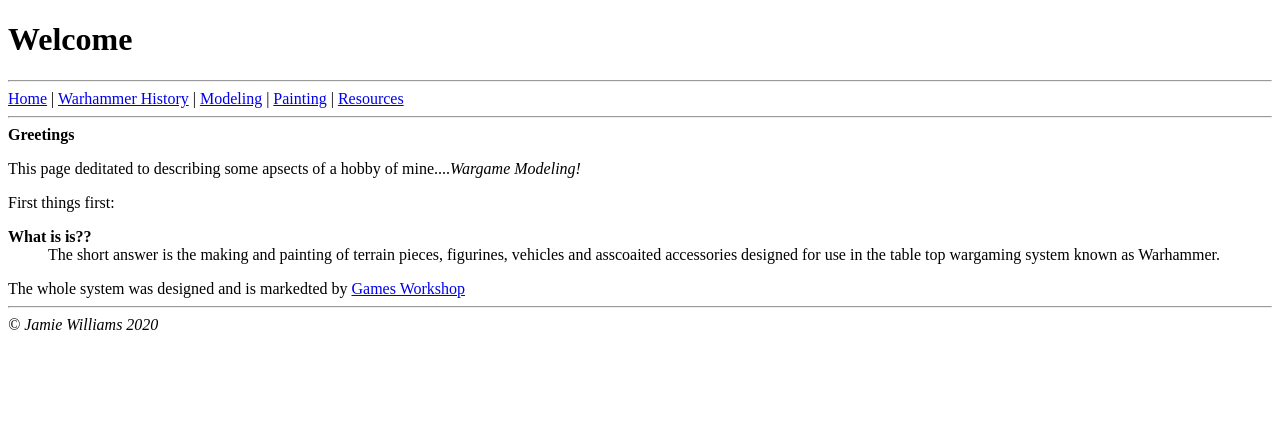
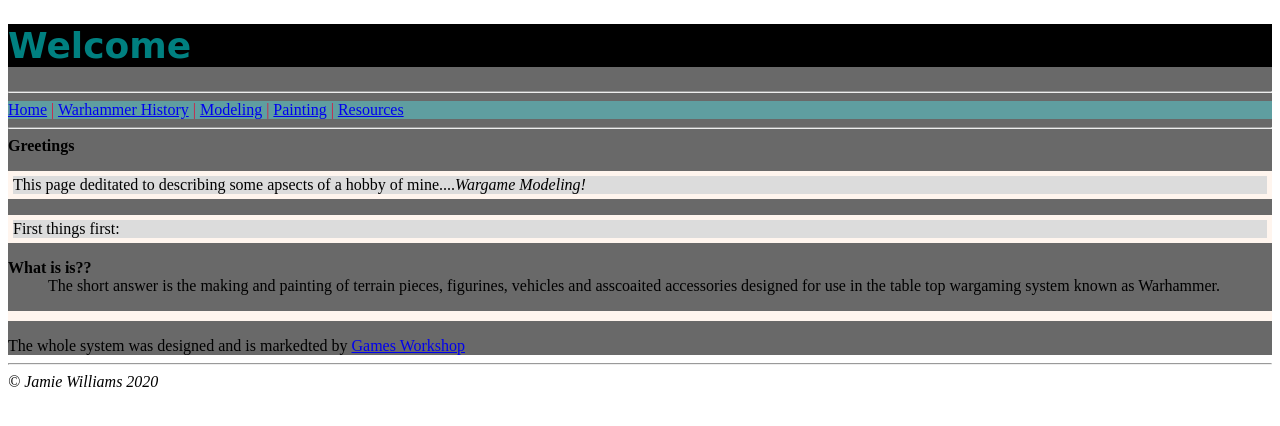
Before and after one commit to uvnerve/hobbies, a plain HTML site: page index.html in a window 1280 px wide. Drawn offline with Linux system fonts and the light colour scheme.

Commit message:
added basic external css to pages

```diff
--- /dev/null
+++ b/hobbies.css
@@ -0,0 +1,4 @@
+main {background-color:dimgrey}
+h1 {font: normal normal 700 36px /1.2 cursive; background-color:black; color:teal}
+p {border: 5px solid seashell; background-color:gainsboro; color:black}
+nav {font: bolder; background-color:cadetblue; color:crimson}
--- a/index.html
+++ b/index.html
@@ -2,6 +2,7 @@
 <html>
 	<head>
 		<meta charset="utf-8" />
+		<link rel="stylesheet" href="hobbies.css" type ="text/css"/>
 		<title>Home</title>
   </head>
 	 	<main>
```
Also changed, not shown: links.html (+1 -0 lines), modeling.html (+1 -0 lines), painting.html (+1 -0 lines), whhistory.html (+1 -0 lines).
